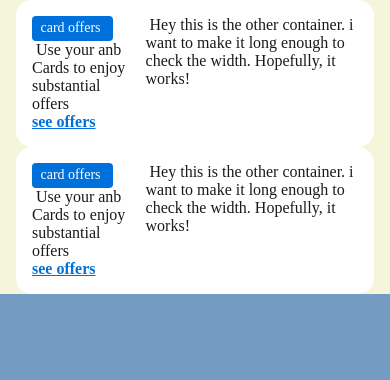
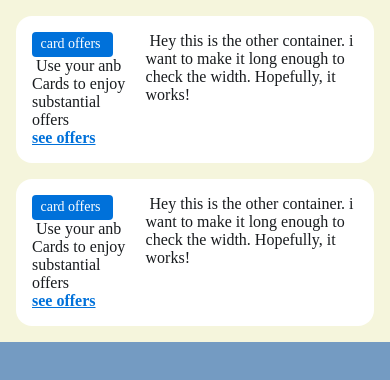
Before and after one commit to Shougal/rn-mobile-ui-lib, a React Native app: screen / in a window 390 px wide. Shown: the top 380 px of the page. Built offline with nearby package versions, Linux system fonts and the light colour scheme; what react-native-expo-viewport-units would draw is missing.

Commit message:
style: updated style

```diff
--- a/App.tsx
+++ b/App.tsx
@@ -61,8 +61,10 @@ const styles = StyleSheet.create({
 
     // should flex direction be row?
     // TODO part2) do i say that max: width should be 100% of parent?
-    maxWidth: '100%',
-    paddingHorizontal: 16,
+    // maxWidth: '100%',
+    // width: '100%',
+    padding: 16,
+    gap:16,
     backgroundColor: 'beige',
     flexDirection: 'row',
     flexWrap: 'wrap'
```
